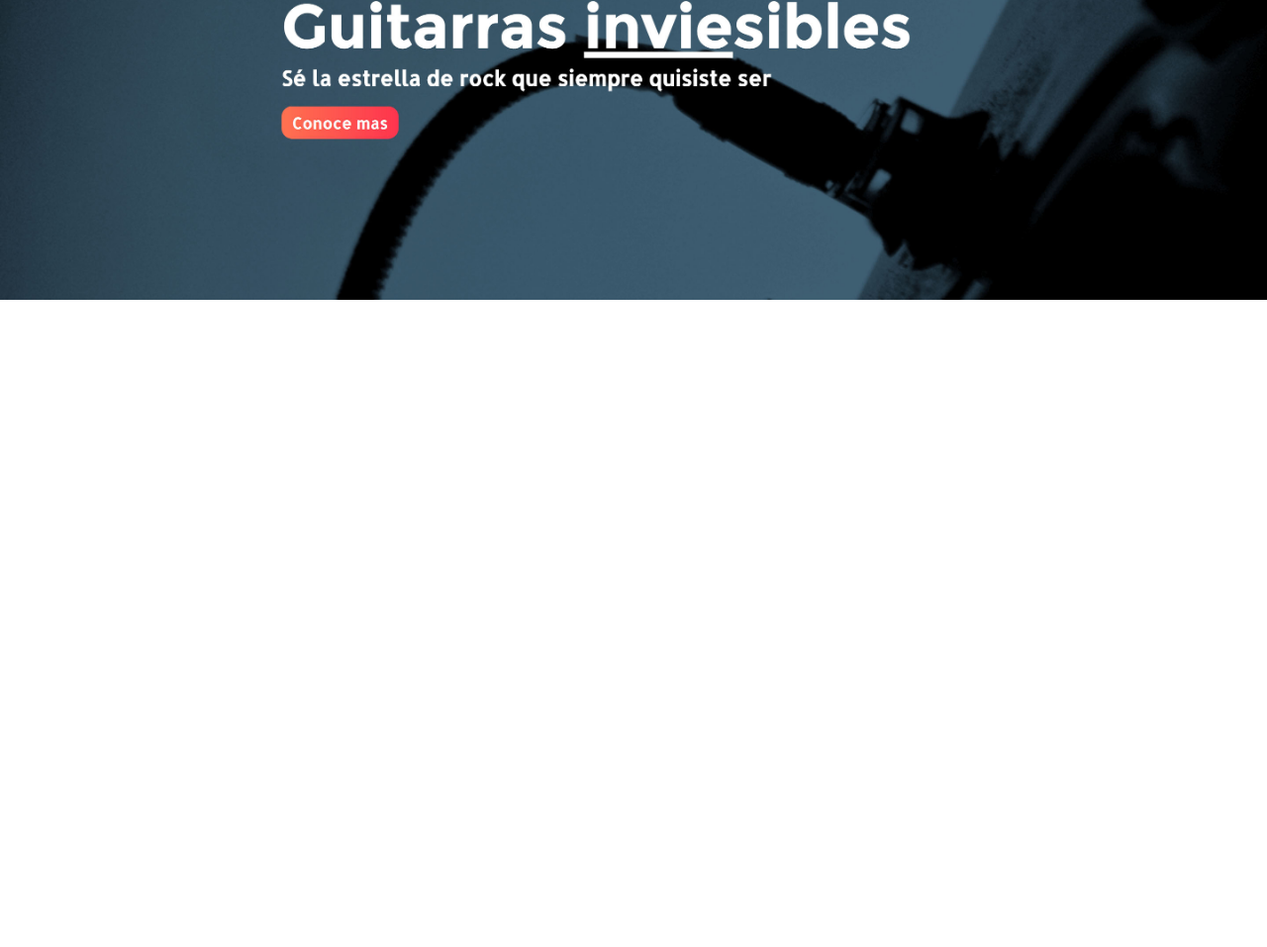
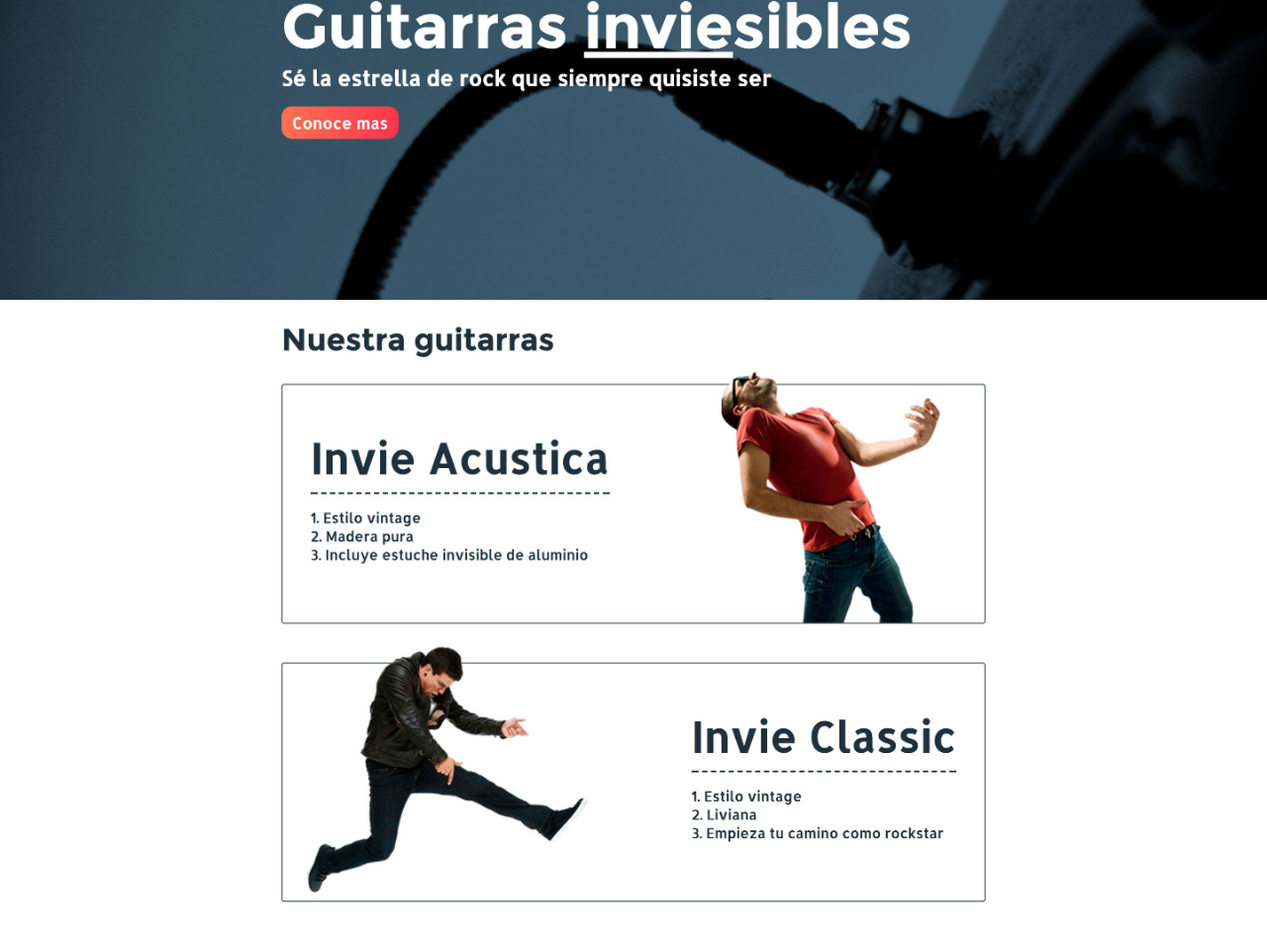
Before and after one commit to dan-kun/Invie-github, a plain HTML site: page index.html in a window 1280 px wide. Shown: the part 172-1129 px from the top of the page at 99% size. Before the commit the page ends 800 px from the top, so only its background shows below. Drawn offline with Linux system fonts and the light colour scheme.

Commit message:
agregando guitarra acustica y clasica

```diff
--- a/index.html
+++ b/index.html
@@ -16,7 +16,9 @@
   <body>
     <img src="images/header.jpg">
     <img src="images/hero.jpg" alt="">
-    <!-- <img src="imaes/acustica.jpg" alt=""> -->
+    <img src="images/acustica.jpg" alt="">
+    <img src="images/clasica.jpg" alt="">
+    <!-- <img src="images/footer.jpg" alt=""> -->
   </body>
 
 </html>
```
Also changed, not shown: images/acustica.jpg (added), images/clasica.jpg (added).
